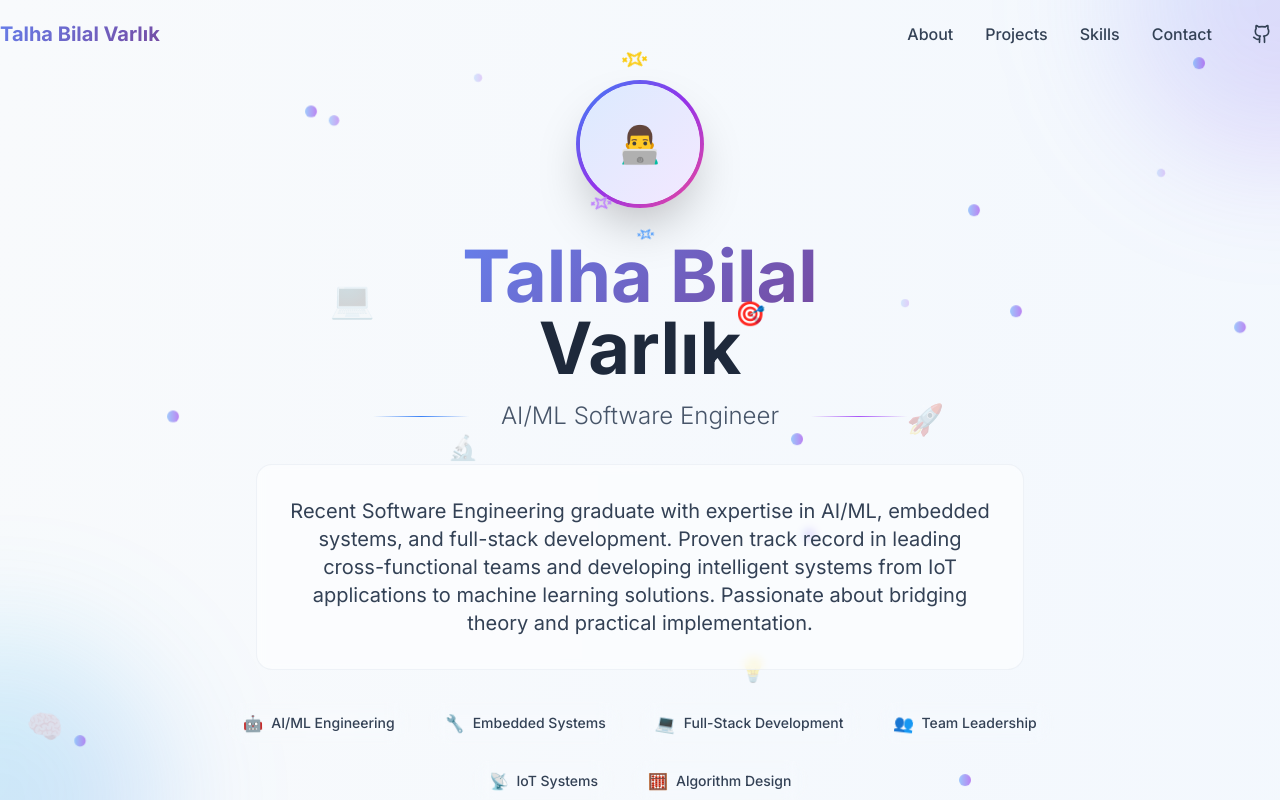
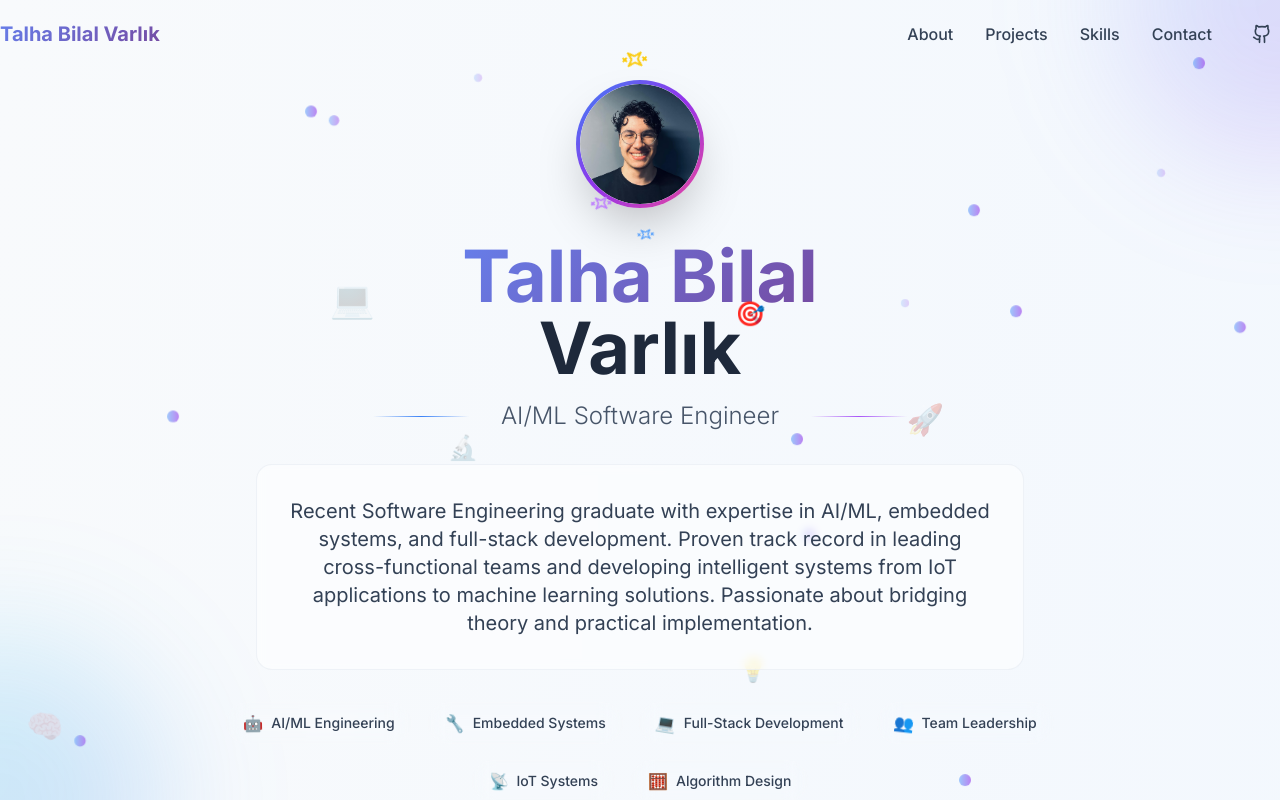
Before and after one commit to varlikb/portfolio-website, a Next.js app: page / in a window 1280 px wide. Shown: the top 800 px of the page. Built offline with nearby package versions, Linux system fonts and the light colour scheme.

Commit message:
Add profile picture: Replace emoji with real photo in Hero section

```diff
--- a/app/components/Hero.tsx
+++ b/app/components/Hero.tsx
@@ -116,20 +116,20 @@ const Hero = () => {
             >
               <div className="w-32 h-32 rounded-full bg-gradient-to-br from-blue-500 via-purple-600 to-pink-500 p-1 shadow-2xl">
                 <div className="w-full h-full rounded-full bg-slate-50 dark:bg-slate-900 flex items-center justify-center overflow-hidden">
-                  {/* Replace this div with your actual photo */}
-                  <div className="w-full h-full bg-gradient-to-br from-blue-100 to-purple-100 dark:from-slate-700 dark:to-slate-600 rounded-full flex items-center justify-center text-4xl">
-                    👨‍💻
-                  </div>
-                  {/*
-                  Uncomment and use this when you add your photo:
+                  {/* Profile Photo - Now using your uploaded photo! */}
                   <Image
-                    src="/profile-photo.jpg"
-                    alt="Talha Bilal Varlık"
+                    src="/profile/profile-picture.jpeg"
+                    alt="Talha Bilal Varlık - Software Engineer"
                     width={120}
                     height={120}
                     className="w-full h-full object-cover rounded-full"
                     priority
                   />
+
+                  {/* Emoji fallback - no longer needed since you have your photo!
+                  <div className="w-full h-full bg-gradient-to-br from-blue-100 to-purple-100 dark:from-slate-700 dark:to-slate-600 rounded-full flex items-center justify-center text-4xl">
+                    👨‍💻
+                  </div>
                   */}
                 </div>
               </div>
```
Also changed, not shown: public/profile/profile-picture.jpeg (added).
